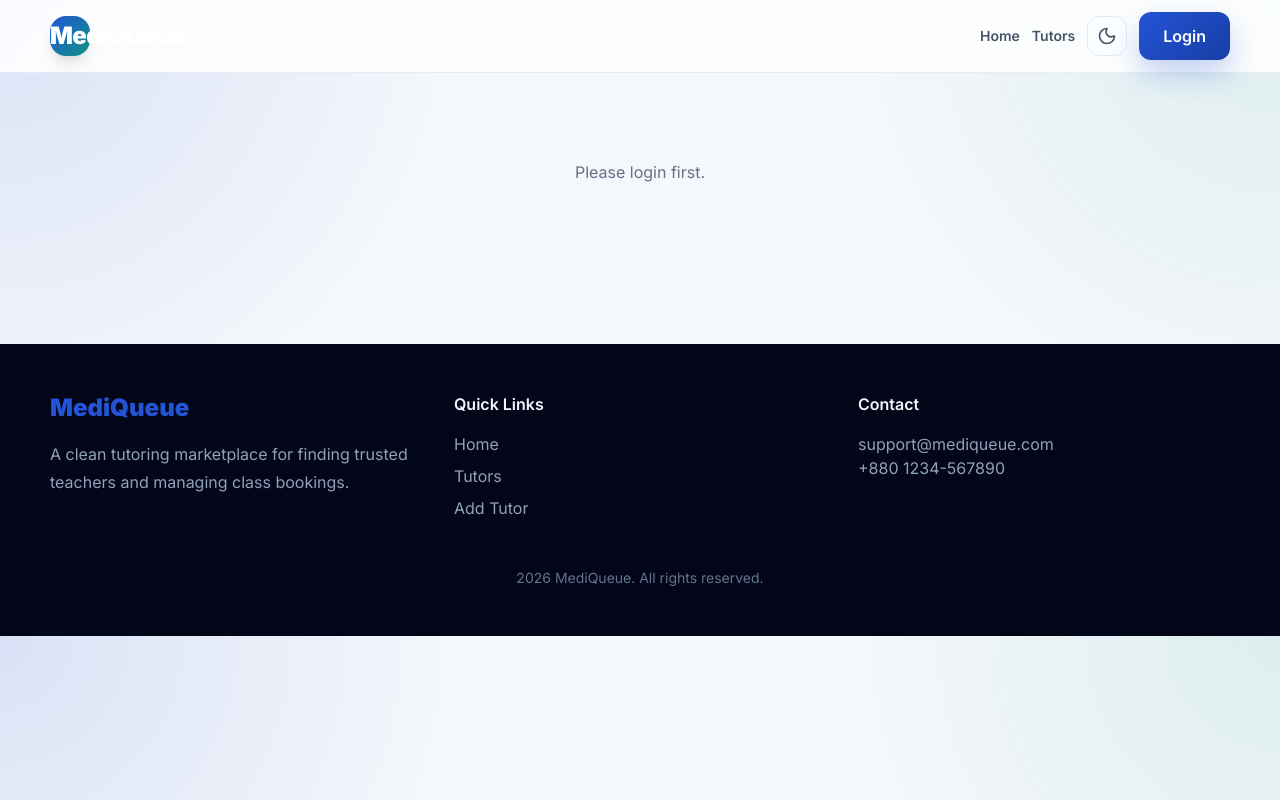
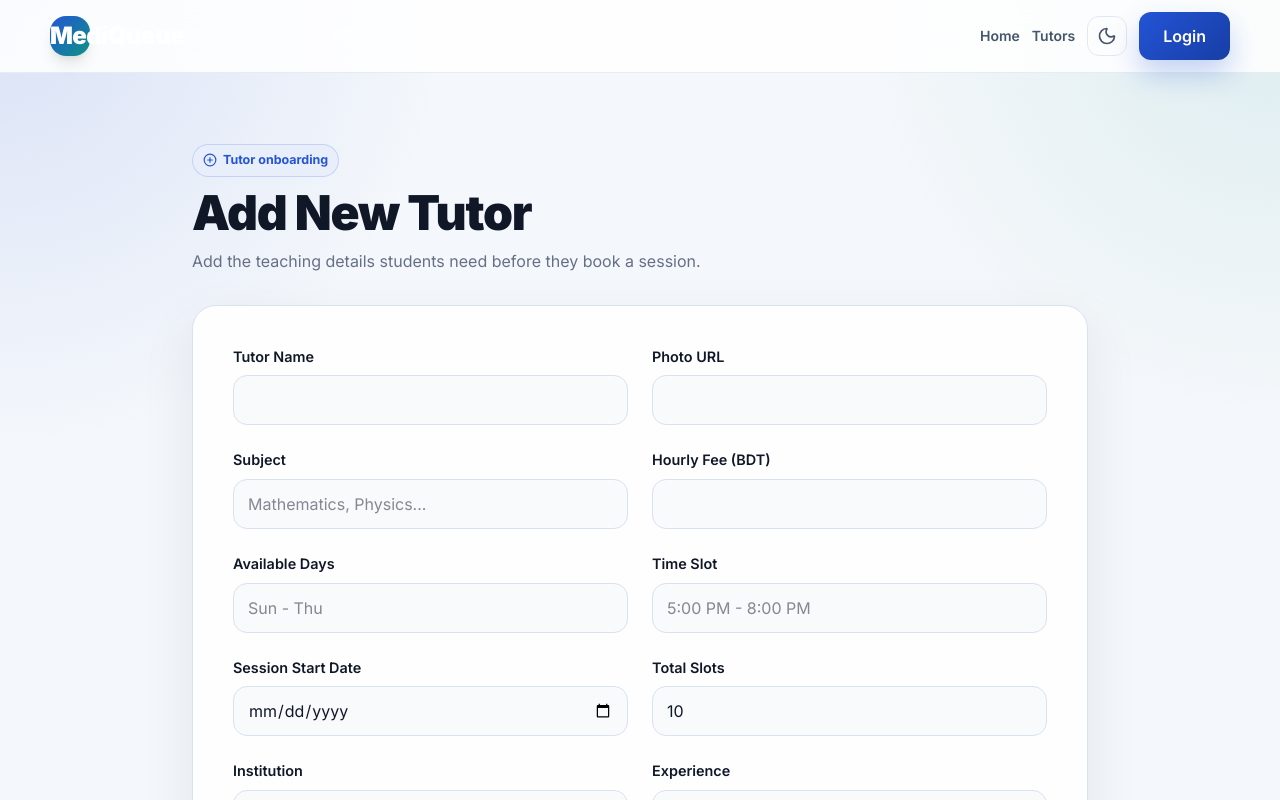
Before and after one commit to Mursaline867/Medi-Queue-Tutor-Booking, a Next.js app in the folder client/: page /add-tutor in a window 1280 px wide. Shown: the top 800 px of the page. Built offline with nearby package versions, Linux system fonts and the light colour scheme; no server answers.

Commit message:
Updated Add-Tutor page.js file

```diff
--- a/client/app/add-tutor/page.js
+++ b/client/app/add-tutor/page.js
@@ -1,12 +1,10 @@
 'use client';
 import { useState } from 'react';
-import { useSession } from 'next-auth/react';
 import { useRouter } from 'next/navigation';
 import toast from 'react-hot-toast';
 import { PlusCircle } from 'lucide-react';
 
 export default function AddTutor() {
-  const { data: session } = useSession();
   const router = useRouter();
   const [form, setForm] = useState({
     tutorName: '', photo: '', subject: '', availableDays: '', timeSlot: '',
@@ -47,8 +45,6 @@ export default function AddTutor() {
     setLoading(false);
   };
 
-  if (!session) return <div className="page-shell py-20 text-center text-muted">Please login first.</div>;
-
   return (
     <div className="page-shell section-pad max-w-4xl">
       <div className="mb-8">
@@ -58,7 +54,6 @@ export default function AddTutor() {
       </div>
 
       <form onSubmit={handleSubmit} className="panel space-y-6 p-6 sm:p-10">
-        {/* সব input field আগের মতোই থাকবে */}
         <div className="grid grid-cols-1 gap-6 md:grid-cols-2">
           <div>
             <label className="label">Tutor Name</label>
```
